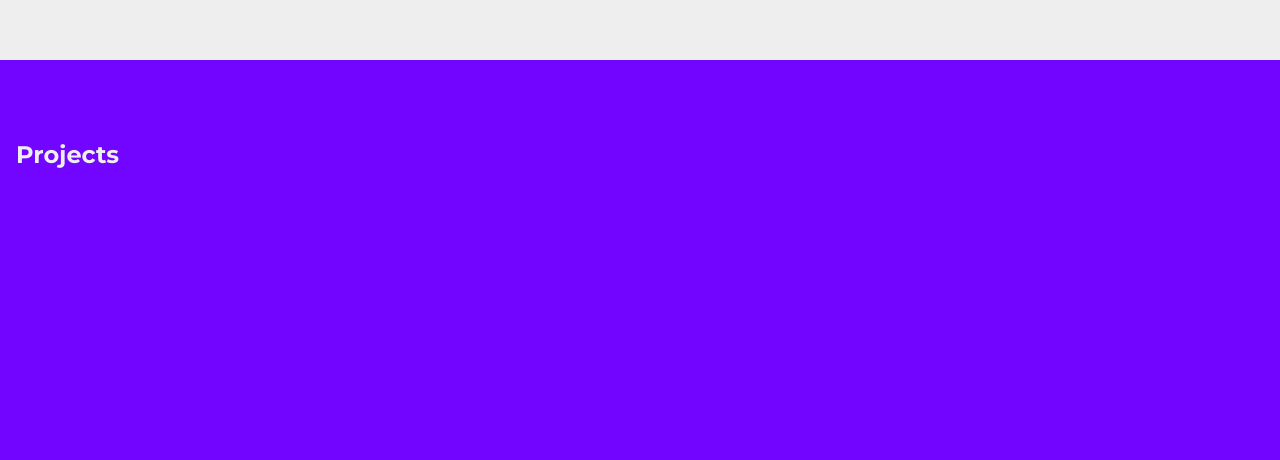
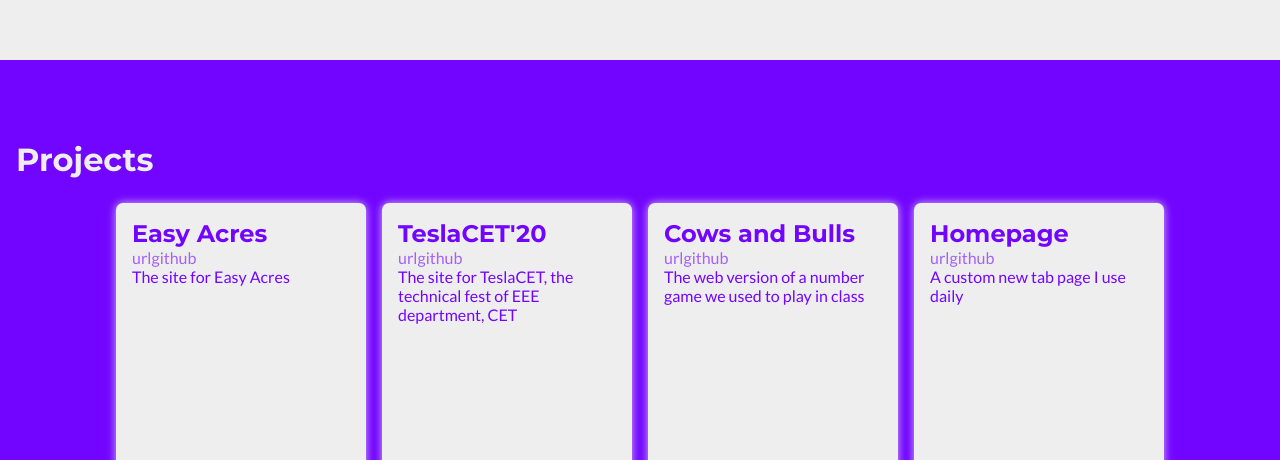
Before and after one commit to rwithik/rwithik.github.io, a Gatsby site: page / in a window 1280 px wide. Shown: the part 2340-2800 px from the top of the page. Built offline with nearby package versions, Linux system fonts and the light colour scheme; Gatsby itself is replaced by a stand-in of ours.

Commit message:
Projects and cards

```diff
--- a/package.json
+++ b/package.json
@@ -20,6 +20,8 @@
     "react-dom": "^16.12.0"
   },
   "devDependencies": {
+    "@testing-library/react": "^11.0.4",
+    "jest": "^26.5.3",
     "prettier": "2.1.2"
   },
   "repository": {
--- a/src/components/Contact.jsx
+++ b/src/components/Contact.jsx
@@ -4,29 +4,27 @@ import styles from "../styles/contact.module.css"
 import githubLogo from "../images/github.svg"
 
 export default function Contact() {
-  // const [formData, setFormData] = useState({ name: "", email: "", message: "" })
   const [name, setName] = useState("")
   const [email, setEmail] = useState("")
   const [message, setMessage] = useState("")
 
-  // console.log(process.env.GATSBY_EMAILJS_SERVICE_ID)
   const sendEmail = e => {
     e.preventDefault()
-    // emailjs
-    //   .send(
-    //     process.env.GATSBY_EMAILJS_SERVICE_ID,
-    //     process.env.GATSBY_EMAILJS_TEMPLATE_ID,
-    //     {
-    //       name,
-    //       email,
-    //       message,
-    //     },
-    //     process.env.GATSBY_EMAILJS_USER_ID
-    //   )
-    //   .then(response => {
-    //     console.log("success", response)
-    //   })
-    //   .catch(err => console.error(err))
+    emailjs
+      .send(
+        process.env.GATSBY_EMAILJS_SERVICE_ID,
+        process.env.GATSBY_EMAILJS_TEMPLATE_ID,
+        {
+          name,
+          email,
+          message,
+        },
+        process.env.GATSBY_EMAILJS_USER_ID
+      )
+      .then(response => {
+        console.log("success", response)
+      })
+      .catch(err => console.error(err))
   }
 
   return (
@@ -67,7 +65,6 @@ export default function Contact() {
             value={message}
             type="text"
             rows="5"
-            // cols="40"
             className={`${styles.contactMessage} ${styles.input}`}
             name="message"
           />
@@ -75,6 +72,7 @@ export default function Contact() {
         </div>
       </form>
       {/* Todo: Socials */}
+      {/* {(socialList = ["github", "gitlab?", "stackoverflow"])} */}
       {/* <div className="socialList">
         <img src={githubLogo} alt="github" className="github" />
         <img src={linkedinLogo} alt="linkedin" className="linkedin"/>
--- a/src/components/Landing.jsx
+++ b/src/components/Landing.jsx
@@ -1,4 +1,5 @@
 import React from "react"
+import TypeWriter from "./TypeWriter/TypeWriter"
 import styles from "../styles/landing.module.css"
 
 export default function About() {
@@ -8,7 +9,12 @@ export default function About() {
         Hi, my name is <span className="highlight">Rwithik Manoj</span>!
       </h1>
       <h2 className={styles.subtitle}>
-        And I'm a <span className="highlight">JavaScript</span> developer
+        And I'm a{" "}
+        <span className="highlight">
+          <TypeWriter
+            strings={["React developer", "Web developer", "Linux enthusiast"]}
+          />
+        </span>
       </h2>
     </section>
   )
--- /dev/null
+++ b/src/components/ProjectCard/ProjectCard.jsx
@@ -0,0 +1,23 @@
+import React from "react"
+import styles from "./style.module.css"
+
+const ProjectCard = ({ title, description, github, link }) => {
+  return (
+    <div className={styles.card}>
+      <h2 className={styles.title}>{title}</h2>
+      {link ? (
+        <a className={styles.link} href={link}>
+          url
+        </a>
+      ) : null}
+      {github ? (
+        <a className={styles.githubLink} href={github}>
+          github
+        </a>
+      ) : null}
+      <p className={styles.description}>{description}</p>
+    </div>
+  )
+}
+
+export default ProjectCard
--- /dev/null
+++ b/src/components/ProjectCard/style.module.css
@@ -0,0 +1,33 @@
+.card {
+  position: relative;
+  height: 300px;
+  width: 250px;
+  padding: 1rem;
+  margin: 0.5rem;
+  background-color: var(--bc);
+  color: var(--clr-accent);
+  border-radius: 7px;
+  transform: scale(1);
+  box-shadow: 0 0 8px var(--clr-bc-dark);
+  transition: box-shadow 200ms var(--cb-transition),
+    transform 200ms var(--cb-transition);
+}
+
+.card:hover {
+  box-shadow: 0 0 14px var(--clr-bc-dark);
+}
+
+.title {
+  font-size: 1.5rem;
+}
+
+.githubLink,
+.link {
+  opacity: 0.6;
+  transition: opacity 200ms var(--cb-transition);
+}
+
+.githubLink:hover,
+.link:hover {
+  opacity: 1;
+}
--- a/src/components/Projects.jsx
+++ b/src/components/Projects.jsx
@@ -1,10 +1,26 @@
 import React from "react"
+import Card from "./ProjectCard/ProjectCard"
 import styles from "../styles/projects.module.css"
+import projectList from "./projectList.json"
 
-export default function Projects() {
+const Projects = () => {
+  // Todo: Add links to Cows and Bulls, and other pending stuff in projectList.json
   return (
     <section className={styles.projects} id="projects">
-      <h1 className="title">Projects</h1>
+      <h1 className={styles.title}>Projects</h1>
+      <div className={styles.cardContainer}>
+        {projectList.map(({ title, github, link, tags, description }) => (
+          <Card
+            title={title}
+            github={github}
+            description={description}
+            link={link}
+            tags={tags}
+          />
+        ))}
+      </div>
     </section>
   )
 }
+
+export default Projects
--- /dev/null
+++ b/src/components/TypeWriter/TypeWriter.jsx
@@ -0,0 +1,51 @@
+// Todo: Open-source this later
+import React, { useState, useEffect } from "react"
+import PropTypes from "prop-types"
+import { useRef } from "react"
+
+function TypeWriter({ strings, delay /* random? */ }) {
+  const [text, setText] = useState("")
+  const index = useRef(0)
+  const isDeleting = useRef(false)
+  const flag = useRef(false)
+  const typingDelay = delay || 80
+
+  useEffect(() => {
+    let interval
+    if (!isDeleting.current && text.length < strings[index.current].length) {
+      interval = setInterval(
+        () => {
+          if (text.length === strings[index.current].length - 1) {
+            isDeleting.current = true
+            flag.current = true
+          }
+          setText(prev => prev + strings[index.current][text.length])
+        },
+        flag.current ? typingDelay * 10 : typingDelay
+      )
+    } else if (isDeleting.current) {
+      interval = setInterval(
+        () => {
+          if (text.length === 1) {
+            index.current = (index.current + 1) % strings.length
+            isDeleting.current = false
+            flag.current = true
+          }
+          setText(prev => prev.slice(0, -1))
+        },
+        flag.current ? typingDelay * 10 : typingDelay
+      )
+    }
+    if (flag) flag.current = false
+
+    return () => clearInterval(interval)
+  })
+  return <>{text}</>
+}
+
+TypeWriter.propTypes = {
+  delay: PropTypes.number,
+  strings: PropTypes.arrayOf(PropTypes.string),
+}
+
+export default TypeWriter
--- /dev/null
+++ b/src/components/projectList.json
@@ -0,0 +1,36 @@
+[
+  {
+    "title": "Easy Acres",
+    "description": "The site for Easy Acres",
+    "link": "https://rwithik.github.io/easyacres",
+    "github": "https://github.com/rwithik/easyacres",
+    "tags": ["HTML", "JS", "CSS"]
+  },
+  {
+    "title": "TeslaCET'20",
+    "description": "The site for TeslaCET, the technical fest of EEE department, CET",
+    "link": "https://rwithik.github.io/teslacet",
+    "github": "https://github.com/rwithik/teslacet",
+    "tags": ["HTML", "JS", "CSS"]
+  },
+  {
+    "title": "Cows and Bulls",
+    "description": "The web version of a number game we used to play in class",
+    "link": "pending",
+    "github": "pending",
+    "tags": ["HTML", "JS", "CSS", "socket.io", "Node.js", "Express.js"]
+  },
+  {
+    "title": "Homepage",
+    "description": "A custom new tab page I use daily",
+    "link": "https://rwithik.github.io/homepage-frontend",
+    "github": "https://github.com/rwithik/homepage-frontend",
+    "tags": ["HTML", "JS", "CSS"]
+  },
+  {
+    "title": "stars.sh",
+    "description": "An eye-candy script to show randomly generated stars on your terminal",
+    "github": "https://github.com/rwithik/stars.sh",
+    "tags": ["shell", "linux"]
+  }
+]
--- a/src/styles/global.css
+++ b/src/styles/global.css
@@ -4,9 +4,15 @@
 :root {
   --clr-primary: #181818;
   --clr-accent: #7205ff;
-  --bc: #eeeeee;
+  --clr-bc-light: rgba(238, 238, 238, 0.4);
+  --clr-bc-dark: rgba(238, 238, 238, 0.8);
+  --cb-transition: cubic-bezier(0.215, 0.61, 0.355, 1);
+  --bc: rgb(238, 238, 238);
   --ht-slant: 20vh;
   --gradient-accent: linear-gradient(133deg, #7205ff, #570bb9);
+  --ff-main: "Lato", "sans-serif";
+  --ff-title: "Montserrat", "sans-serif";
+  --ff-monospace: "Fira Code", "monospace";
 }
 
 *,
@@ -15,12 +21,11 @@
   padding: 0;
   margin: 0;
   box-sizing: border-box;
-  /* outline: 1px solid olive; */
 }
 
 body {
   background-color: var(--bc);
-  font-family: "Lato", "sans-serif";
+  font-family: var(--ff-main);
 }
 
 h1,
@@ -28,7 +33,7 @@ h2,
 h3,
 h4,
 h5 {
-  font-family: "Montserrat", sans-serif;
+  font-family: var(--ff-title);
 }
 
 a {
@@ -43,8 +48,6 @@ section {
   padding-top: 10vh;
   padding-left: 1rem;
   padding-right: 1rem;
-  /* justify-content: center; */
-  /* align-items: center; */
 }
 
 .highlight {
--- a/src/styles/navbar.module.css
+++ b/src/styles/navbar.module.css
@@ -4,7 +4,7 @@
   width: 100%;
   display: flex;
   justify-content: space-between;
-  font-family: "Fira Code", monospace;
+  font-family: var(--ff-monospace);
   z-index: 1;
   align-items: center;
   background-color: #ffffff88;
--- a/src/styles/projects.module.css
+++ b/src/styles/projects.module.css
@@ -1,9 +1,17 @@
 .projects {
   background-color: var(--clr-accent);
   color: var(--bc);
+  padding-bottom: 3rem;
 }
 
 .title {
   font-size: 2rem;
   margin-bottom: 1rem;
 }
+
+.cardContainer {
+  display: flex;
+  flex-wrap: wrap;
+  justify-content: center;
+  align-items: center;
+}
```
Also changed, not shown: src/components/ProjectCard/ProjectCard.test.jsx (added), 2 other files.
